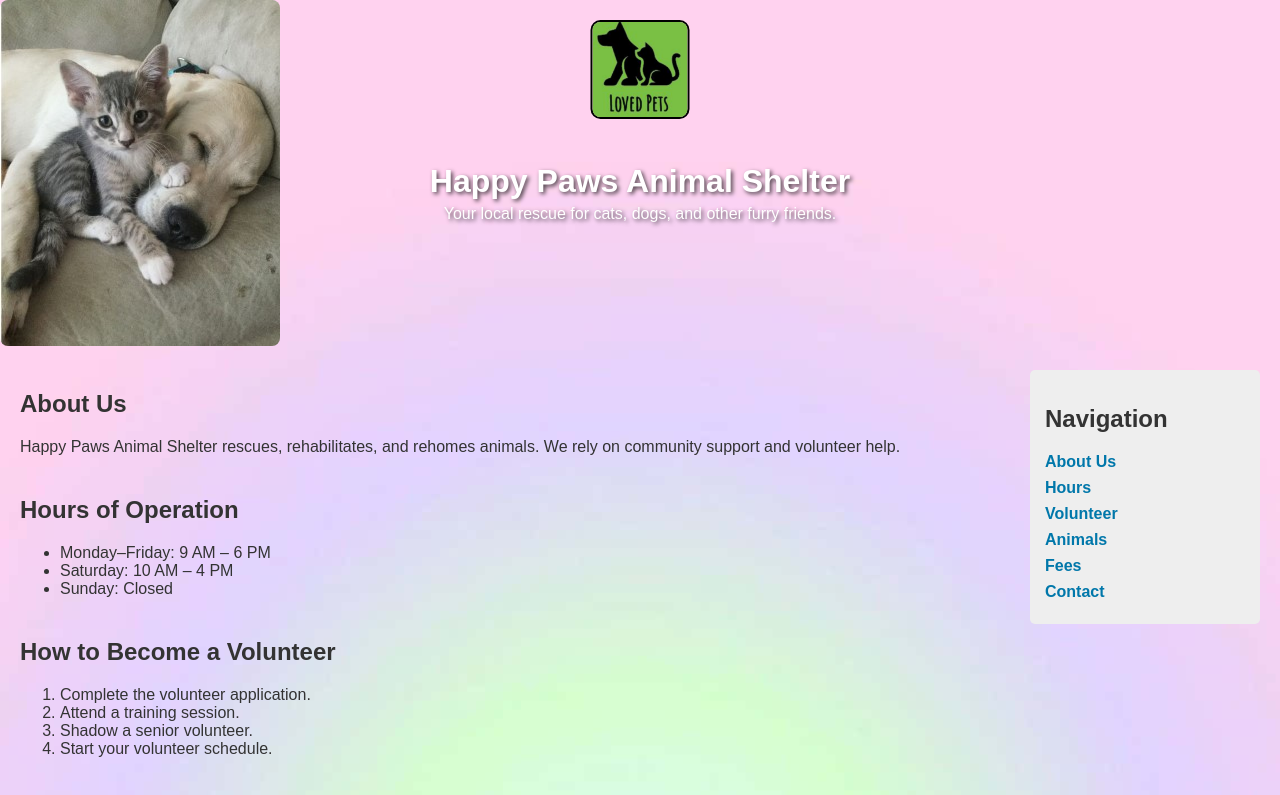
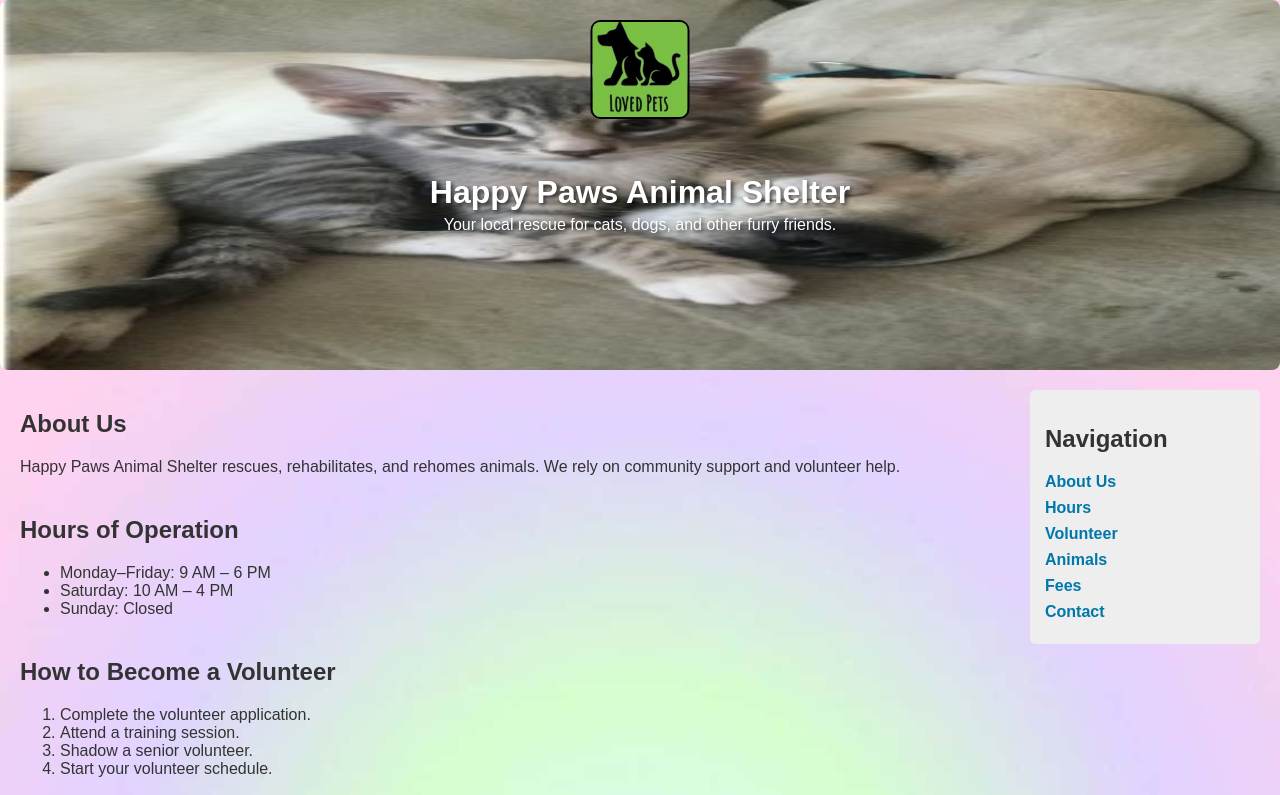
Before and after one commit to SarikaIbnat/Animal-Shelter, a plain HTML site: page index.html in a window 1280 px wide. Shown: the top 795 px of the page. Drawn offline with Linux system fonts and the light colour scheme.

Commit message:
Update style.css

```diff
--- a/style.css
+++ b/style.css
@@ -18,12 +18,12 @@ header {
     text-align: center;
     color: white;
     font-family: Arial, sans-serif;
-    height: 350px; /* Fixed header height */
-    overflow: hidden; /* optional */
+    height: 370px; /* Fixed header height */
+
 }
 
 header .header-img {
-    width: 100%/* Stretch image to full width */
+    width: 100%;/* Stretch image to full width */
     height: auto;      /* Height adjusts proportionally */
     max-height: 100%;  /* Ensure it does not exceed header height */
     display: block;
```
